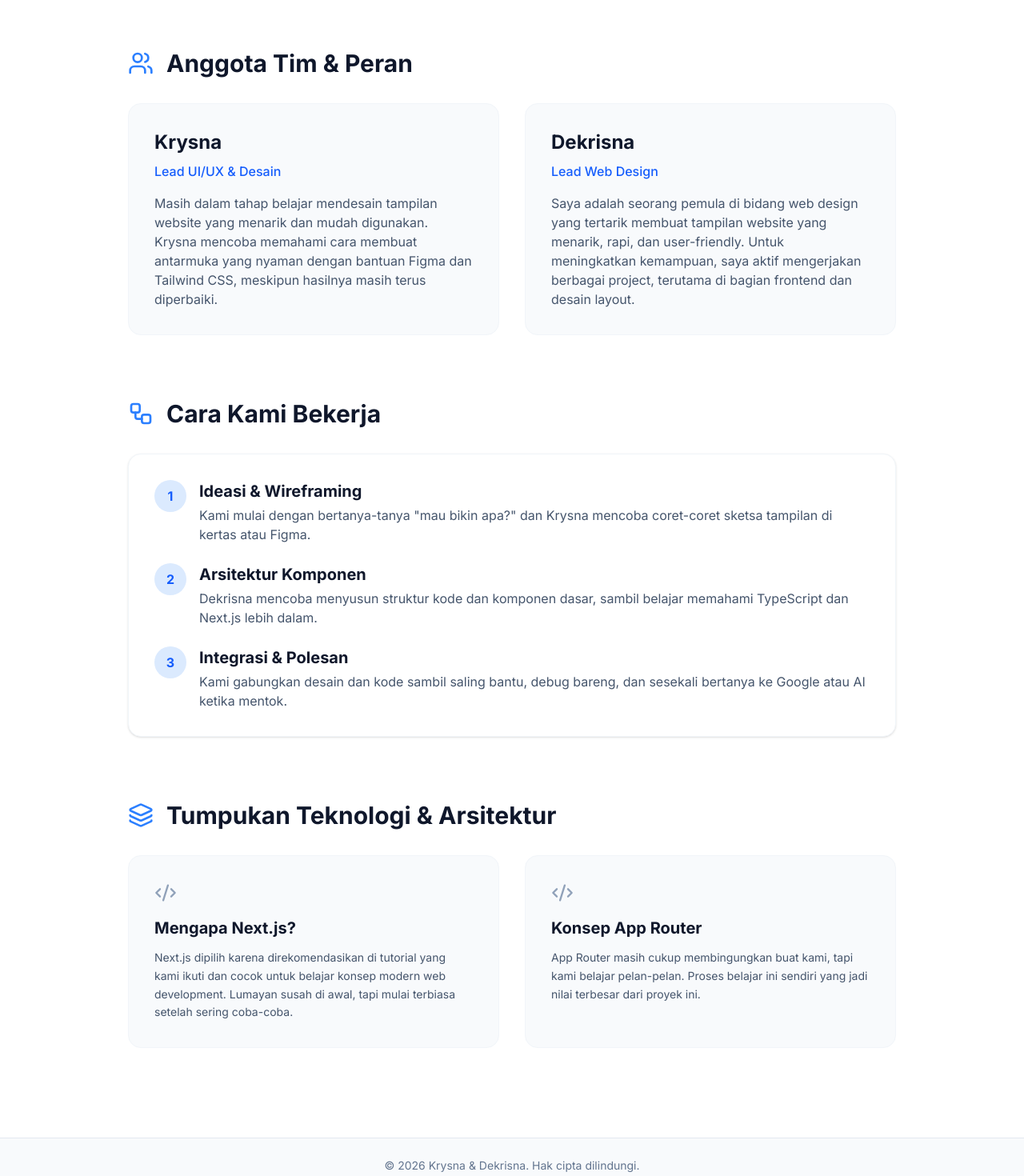
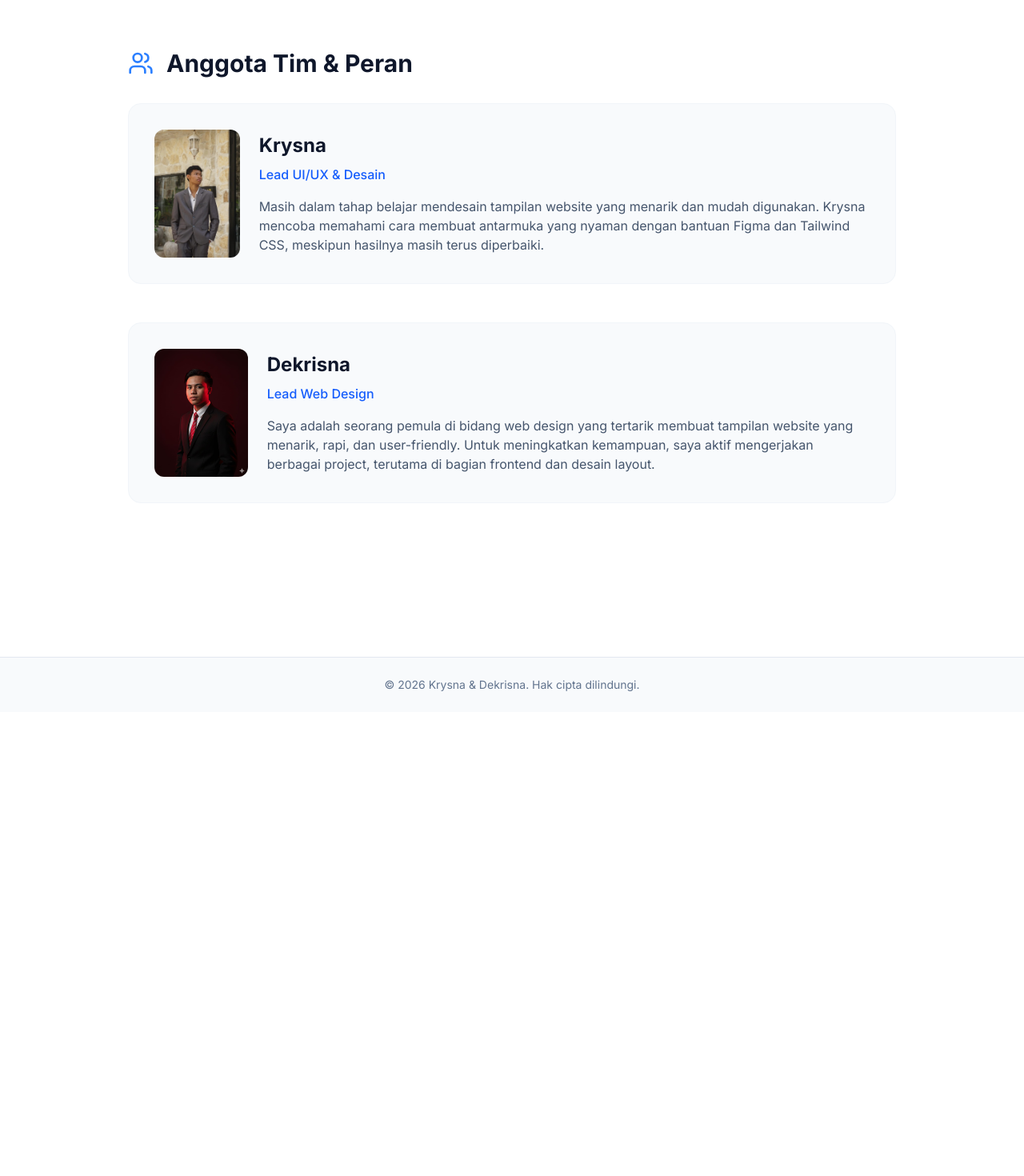
Before and after one commit to krysna07/Uts-Pweb, a Next.js app: page /about in a window 1280 px wide. Shown: the part 300-1770 px from the top of the page at 80% size. After the commit the page ends 1190 px from the top, so only its background shows below. Built offline with nearby package versions, Linux system fonts and the light colour scheme.

Commit message:
feast :Mengubah card anggota di tab tentang

```diff
--- a/app/about/page.tsx
+++ b/app/about/page.tsx
@@ -22,77 +22,50 @@ export default function About() {
           <Users className="text-blue-500 mr-4" size={32} />
           <h2 className="text-3xl font-bold text-slate-900 dark:text-white">Anggota Tim & Peran</h2>
         </div>
-        <div className="grid md:grid-cols-2 gap-8">
-          <div className="bg-slate-50 dark:bg-slate-900 p-8 rounded-2xl border border-slate-100 dark:border-slate-800">
-            <h3 className="text-2xl font-bold text-slate-900 dark:text-white mb-2">Krysna</h3>
-            <p className="text-blue-600 dark:text-blue-400 font-medium mb-4">Lead UI/UX & Desain</p>
+        <div className="space-y-12">
+
+  {/* Krysna */}
+  <div className="flex flex-col md:flex-row items-center gap-6 bg-slate-50 dark:bg-slate-900 p-8 rounded-2xl border border-slate-100 dark:border-slate-800">
+    <img
+      src="foto krysna.jpeg"
+      alt="Krysna"
+      className="w-40 h-40 object-cover rounded-xl"
+    />
+
+    <div>
+      <h3 className="text-2xl font-bold text-slate-900 dark:text-white mb-2">
+        Krysna
+      </h3>
+      <p className="text-blue-600 dark:text-blue-400 font-medium mb-4">
+        Lead UI/UX & Desain
+      </p>
       <p className="text-slate-600 dark:text-slate-400">
-              Masih dalam tahap belajar mendesain tampilan website yang menarik dan mudah digunakan. Krysna mencoba memahami cara membuat antarmuka yang nyaman dengan bantuan Figma dan Tailwind CSS, meskipun hasilnya masih terus diperbaiki.
-            </p>
-          </div>
-          <div className="bg-slate-50 dark:bg-slate-900 p-8 rounded-2xl border border-slate-100 dark:border-slate-800">
-            <h3 className="text-2xl font-bold text-slate-900 dark:text-white mb-2">Dekrisna</h3>
-            <p className="text-blue-600 dark:text-blue-400 font-medium mb-4">Lead Web Design</p>
-            <p className="text-slate-600 dark:text-slate-400">
-              Saya adalah seorang pemula di bidang web design yang tertarik membuat tampilan website yang menarik, rapi, dan user-friendly. Untuk meningkatkan kemampuan, saya aktif mengerjakan berbagai project, terutama di bagian frontend dan desain layout.
+        Masih dalam tahap belajar mendesain tampilan website yang menarik dan mudah digunakan.
+        Krysna mencoba memahami cara membuat antarmuka yang nyaman dengan bantuan Figma dan
+        Tailwind CSS, meskipun hasilnya masih terus diperbaiki.
       </p>
     </div>
   </div>
-      </section>
 
-      {/* How We Work */}
-      <section className="mb-20">
-        <div className="flex items-center mb-8">
-          <Workflow className="text-blue-500 mr-4" size={32} />
-          <h2 className="text-3xl font-bold text-slate-900 dark:text-white">Cara Kami Bekerja</h2>
-        </div>
-        <div className="bg-white dark:bg-slate-900 rounded-2xl p-8 shadow-sm border border-slate-100 dark:border-slate-800 relative overflow-hidden">
-          <div className="relative z-10 grid gap-6">
-            <div className="flex gap-4">
-              <div className="w-10 h-10 rounded-full bg-blue-100 dark:bg-blue-900/50 flex items-center justify-center text-blue-600 dark:text-blue-400 font-bold shrink-0">1</div>
+  {/* Dekrisna */}
+  <div className="flex flex-col md:flex-row items-center gap-6 bg-slate-50 dark:bg-slate-900 p-8 rounded-2xl border border-slate-100 dark:border-slate-800">
+    <img
+      src="foto dekrisna.jpeg"
+      alt="Dekrisna"
+      className="w-40 h-40 object-cover rounded-xl" />
     <div>
-                <h4 className="text-xl font-bold text-slate-900 dark:text-white mb-1">Ideasi & Wireframing</h4>
-                <p className="text-slate-600 dark:text-slate-400">Kami mulai dengan bertanya-tanya &quot;mau bikin apa?&quot; dan Krysna mencoba coret-coret sketsa tampilan di kertas atau Figma.</p>
-              </div>
-            </div>
-            <div className="flex gap-4">
-              <div className="w-10 h-10 rounded-full bg-blue-100 dark:bg-blue-900/50 flex items-center justify-center text-blue-600 dark:text-blue-400 font-bold shrink-0">2</div>
-              <div>
-                <h4 className="text-xl font-bold text-slate-900 dark:text-white mb-1">Arsitektur Komponen</h4>
-                <p className="text-slate-600 dark:text-slate-400">Dekrisna mencoba menyusun struktur kode dan komponen dasar, sambil belajar memahami TypeScript dan Next.js lebih dalam.</p>
-              </div>
-            </div>
-            <div className="flex gap-4">
-              <div className="w-10 h-10 rounded-full bg-blue-100 dark:bg-blue-900/50 flex items-center justify-center text-blue-600 dark:text-blue-400 font-bold shrink-0">3</div>
-              <div>
-                <h4 className="text-xl font-bold text-slate-900 dark:text-white mb-1">Integrasi & Polesan</h4>
-                <p className="text-slate-600 dark:text-slate-400">Kami gabungkan desain dan kode sambil saling bantu, debug bareng, dan sesekali bertanya ke Google atau AI ketika mentok.</p>
-              </div>
-            </div>
-          </div>
-        </div>
-      </section>
-
-      {/* Tech Stack & Architecture */}
-      <section>
-        <div className="flex items-center mb-8">
-          <Layers className="text-blue-500 mr-4" size={32} />
-          <h2 className="text-3xl font-bold text-slate-900 dark:text-white">Tumpukan Teknologi & Arsitektur</h2>
-        </div>
-        <div className="grid md:grid-cols-2 gap-8">
-          <div className="bg-slate-50 dark:bg-slate-900 p-8 rounded-2xl border border-slate-100 dark:border-slate-800">
-            <Code2 className="text-slate-400 mb-4" size={28} />
-            <h3 className="text-xl font-bold text-slate-900 dark:text-white mb-3">Mengapa Next.js?</h3>
-            <p className="text-slate-600 dark:text-slate-400 text-sm leading-relaxed">
-              Next.js dipilih karena direkomendasikan di tutorial yang kami ikuti dan cocok untuk belajar konsep modern web development. Lumayan susah di awal, tapi mulai terbiasa setelah sering coba-coba.
+      <h3 className="text-2xl font-bold text-slate-900 dark:text-white mb-2">
+        Dekrisna
+      </h3>
+      <p className="text-blue-600 dark:text-blue-400 font-medium mb-4">
+        Lead Web Design
+      </p>
+      <p className="text-slate-600 dark:text-slate-400">
+        Saya adalah seorang pemula di bidang web design yang tertarik membuat tampilan website
+        yang menarik, rapi, dan user-friendly. Untuk meningkatkan kemampuan, saya aktif
+        mengerjakan berbagai project, terutama di bagian frontend dan desain layout.
       </p>
     </div>
-          <div className="bg-slate-50 dark:bg-slate-900 p-8 rounded-2xl border border-slate-100 dark:border-slate-800">
-            <Code2 className="text-slate-400 mb-4" size={28} />
-            <h3 className="text-xl font-bold text-slate-900 dark:text-white mb-3">Konsep App Router</h3>
-            <p className="text-slate-600 dark:text-slate-400 text-sm leading-relaxed">
-              App Router masih cukup membingungkan buat kami, tapi kami belajar pelan-pelan. Proses belajar ini sendiri yang jadi nilai terbesar dari proyek ini.
-            </p>
   </div>
 </div>
       </section>
```
Lines whose indentation alone changed are shown as unchanged.
